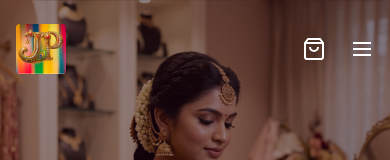
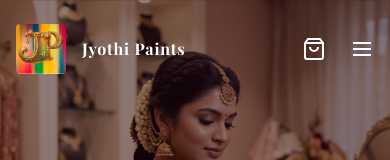
Before and after one commit to Swaroop-Rayapalli/Jyothi_Boutique, a Next.js app: page /about in a window 390 px wide. Shown: the top 160 px of the page. Built offline with nearby package versions, Linux system fonts and the light colour scheme; a web font is replaced by a local one.

Commit message:
Fixed logo issues

```diff
--- a/app/globals.css
+++ b/app/globals.css
@@ -189,7 +189,8 @@ h3 { font-size: clamp(1.5rem, 5vw, 2rem); }
 
 @media (max-width: 480px) {
   .logo-text {
-    display: none !important;
+    display: inline !important;
+    font-size: 1rem !important;
   }
 }
 
--- a/components/Header.tsx
+++ b/components/Header.tsx
@@ -87,7 +87,7 @@ export default function Header() {
                         letterSpacing: '0.05em',
                         transition: 'all var(--transition-base)'
                     }}>
-                        Jyothi Boutique
+                        Jyothi Paints
                     </span>
                 </Link>
 
```
